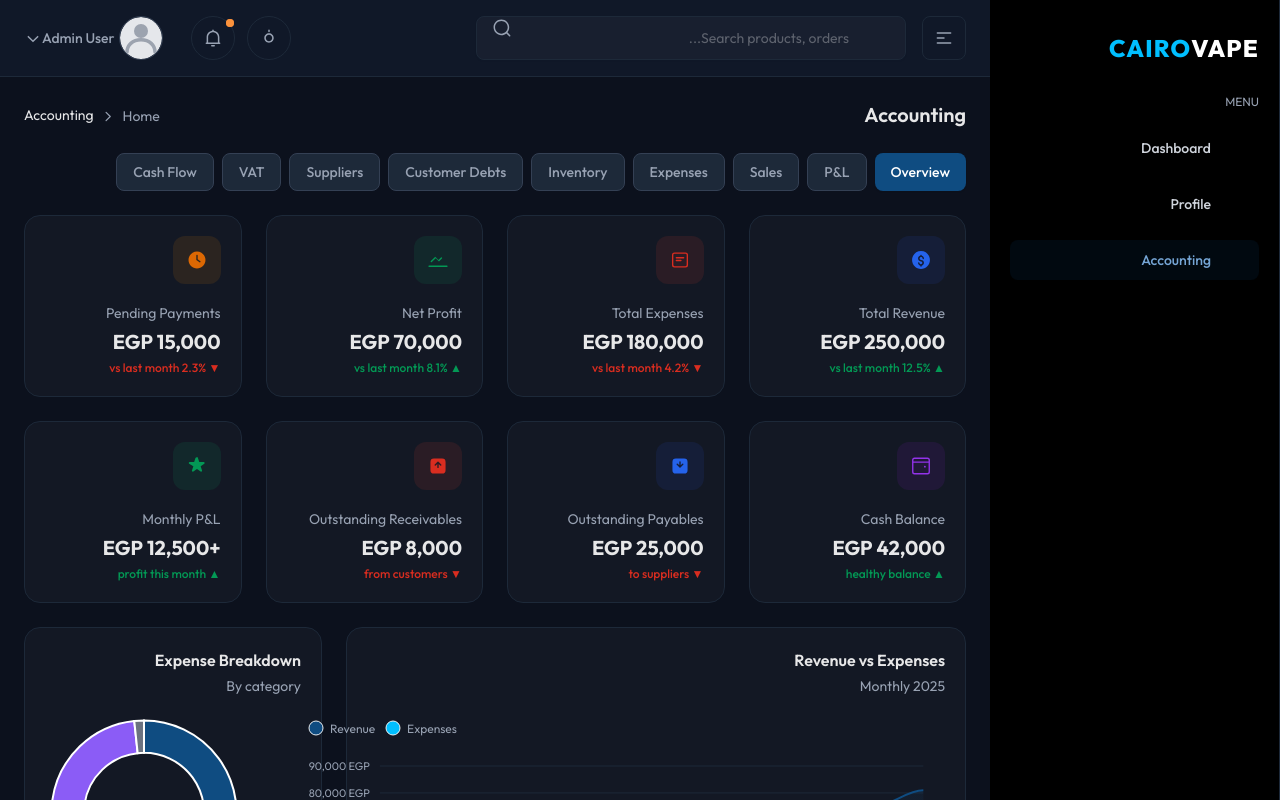
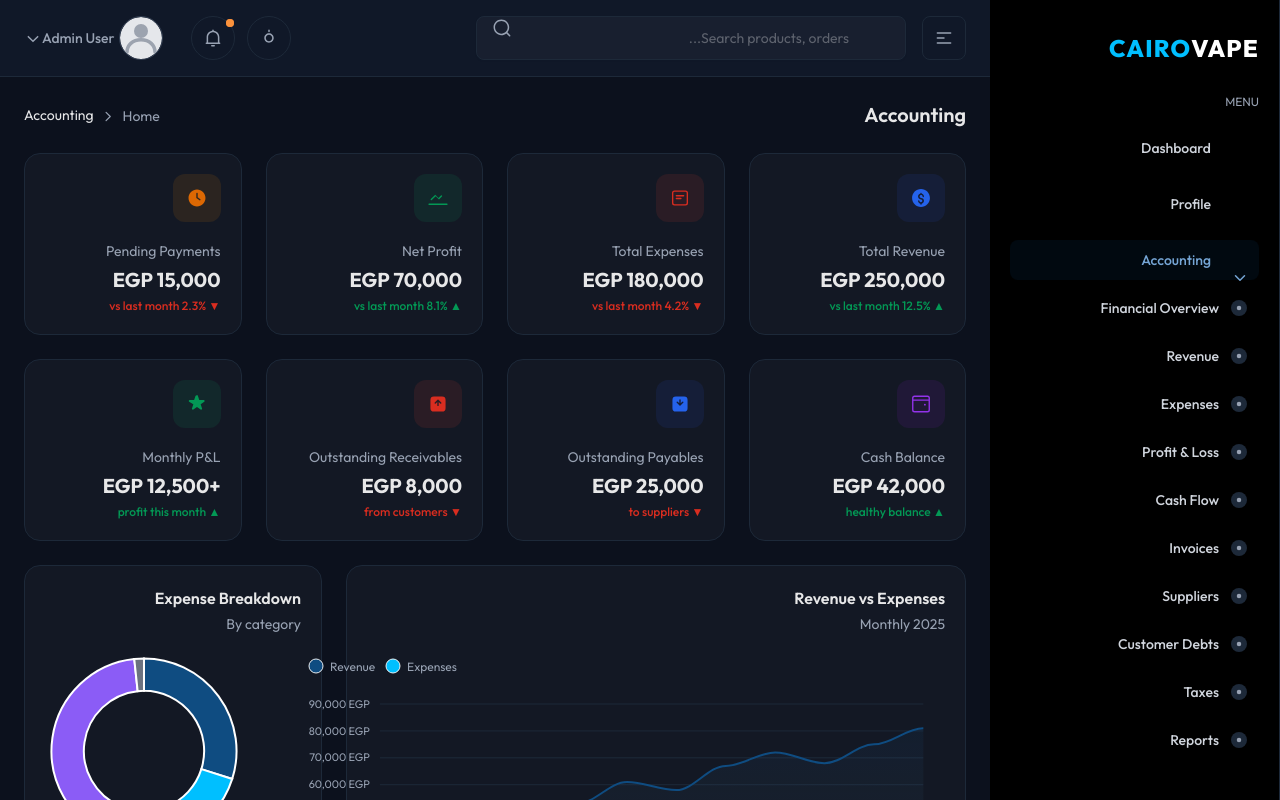
Before and after one commit to saraabdelfatta/e-commerce-website-for-a-vape-store-, a React (Vite) app: page /admin/accounting in a window 1280 px wide. Built offline with nearby package versions, Linux system fonts and the light colour scheme; sample sign-in values are in the browser's storage.

Commit message:
update the accouting page

```diff
--- a/src/App.jsx
+++ b/src/App.jsx
@@ -78,7 +78,7 @@ function App() {
                 >
                   <Route path="dashboard" element={<AdminDashboard />} />
                   <Route path="profile" element={<AdminProfile />} />
-                  <Route path="accounting" element={<AdminAccounting />} />
+                  <Route path="accounting/*" element={<AdminAccounting />} />
                   <Route path="*" element={<Navigate to="/admin/dashboard" replace />} />
                 </Route>
 
--- a/src/admin/components/Sidebar.jsx
+++ b/src/admin/components/Sidebar.jsx
@@ -1,5 +1,5 @@
-import React, { useState } from 'react';
-import { Link, useLocation, useNavigate } from 'react-router-dom';
+import React, { useEffect, useState } from 'react';
+import { Link, useLocation } from 'react-router-dom';
 import Logo from './Logo';
 
 const menuItems = [
@@ -32,6 +32,18 @@ const menuItems = [
         <path fillRule="evenodd" clipRule="evenodd" d="M3.25 6.5C3.25 4.98122 4.48122 3.75 6 3.75H18C19.5188 3.75 20.75 4.98122 20.75 6.5V17.5C20.75 19.0188 19.5188 20.25 18 20.25H6C4.48122 20.25 3.25 19.0188 3.25 17.5V6.5ZM6 5.25C5.30964 5.25 4.75 5.80964 4.75 6.5V17.5C4.75 18.1904 5.30964 18.75 6 18.75H18C18.6904 18.75 19.25 18.1904 19.25 17.5V6.5C19.25 5.80964 18.6904 5.25 18 5.25H6ZM7.25 9.5C7.25 9.08579 7.58579 8.75 8 8.75H16C16.4142 8.75 16.75 9.08579 16.75 9.5C16.75 9.91421 16.4142 10.25 16 10.25H8C7.58579 10.25 7.25 9.91421 7.25 9.5ZM7.25 12.5C7.25 12.0858 7.58579 11.75 8 11.75H16C16.4142 11.75 16.75 12.0858 16.75 12.5C16.75 12.9142 16.4142 13.25 16 13.25H8C7.58579 13.25 7.25 12.9142 7.25 12.5ZM7.25 15.5C7.25 15.0858 7.58579 14.75 8 14.75H12C12.4142 14.75 12.75 15.0858 12.75 15.5C12.75 15.9142 12.4142 16.25 12 16.25H8C7.58579 16.25 7.25 15.9142 7.25 15.5Z" fill=""/>
       </svg>
     ),
+    submenu: [
+      { name: 'Financial Overview', href: '/admin/accounting/overview', icon: 'overview' },
+      { name: 'Revenue', href: '/admin/accounting/revenue', icon: 'revenue' },
+      { name: 'Expenses', href: '/admin/accounting/expenses', icon: 'expenses' },
+      { name: 'Profit & Loss', href: '/admin/accounting/pl', icon: 'pl' },
+      { name: 'Cash Flow', href: '/admin/accounting/cash-flow', icon: 'cash-flow' },
+      { name: 'Invoices', href: '/admin/accounting/invoices', icon: 'invoices' },
+      { name: 'Suppliers', href: '/admin/accounting/suppliers', icon: 'suppliers' },
+      { name: 'Customer Debts', href: '/admin/accounting/customer-debts', icon: 'customer-debts' },
+      { name: 'Taxes', href: '/admin/accounting/taxes', icon: 'taxes' },
+      { name: 'Reports', href: '/admin/accounting/reports', icon: 'reports' },
+    ],
   },
 ];
 
@@ -39,13 +51,19 @@ export const Sidebar = ({ sidebarToggle }) => {
   const location = useLocation();
   const [openDropdown, setOpenDropdown] = useState('');
 
-  const currentPage = location.pathname.split('/admin/')[1] || 'dashboard';
+  const currentPath = location.pathname;
+
+  useEffect(() => {
+    if (currentPath.startsWith('/admin/accounting')) {
+      setOpenDropdown('Accounting');
+    }
+  }, [currentPath]);
 
   const toggleDropdown = (name) => {
     setOpenDropdown((prev) => (prev === name ? '' : name));
   };
 
-  const isActive = (page) => currentPage === page;
+  const isActive = (href) => currentPath === href || currentPath.startsWith(`${href}/`);
 
   return (
     <aside
@@ -74,21 +92,73 @@ export const Sidebar = ({ sidebarToggle }) => {
             </h3>
 
             <ul className="flex flex-col gap-4 mb-6">
-              {menuItems.map((item) => (
+              {menuItems.map((item) => {
+                const active = isActive(item.href);
+                return (
                   <li key={item.name}>
+                    {item.submenu ? (
+                      <div className="relative">
+                        <div className={`menu-item group ${active ? 'menu-item-active' : 'menu-item-inactive'}`}>
+                          <button
+                            type="button"
+                            onClick={() => toggleDropdown(item.name)}
+                            className="flex-1 flex items-center gap-3 text-left"
+                          >
+                            <span className={active ? 'menu-item-icon-active' : 'menu-item-icon-inactive'}>
+                              {item.icon}
+                            </span>
+                            <span className={`menu-item-text ${sidebarToggle ? 'lg:hidden' : ''}`}>
+                              {item.name}
+                            </span>
+                          </button>
+                          <button
+                            type="button"
+                            onClick={(e) => {
+                              e.preventDefault();
+                              e.stopPropagation();
+                              toggleDropdown(item.name);
+                            }}
+                            className={`menu-item-arrow ${openDropdown === item.name ? 'menu-item-arrow-active' : 'menu-item-arrow-inactive'} ${sidebarToggle ? 'hidden' : ''}`}
+                            aria-label={`${openDropdown === item.name ? 'Collapse' : 'Expand'} ${item.name} submenu`}
+                          >
+                            <svg width="18" height="18" viewBox="0 0 24 24" fill="none" xmlns="http://www.w3.org/2000/svg">
+                              <path d="M6 9l6 6 6-6" stroke="currentColor" strokeWidth="2" strokeLinecap="round" strokeLinejoin="round" />
+                            </svg>
+                          </button>
+                        </div>
+                        <div className={`${openDropdown === item.name && !sidebarToggle ? 'flex' : 'hidden'} menu-dropdown flex-col gap-2 mt-2`}>
+                          {item.submenu.map((sub) => (
+                            <Link
+                              key={sub.name}
+                              to={sub.href}
+                              className={`menu-dropdown-item ${isActive(sub.href) ? 'menu-dropdown-item-active' : 'menu-dropdown-item-inactive'}`}
+                            >
+                              <span className={`inline-flex h-4 w-4 items-center justify-center rounded-full ${isActive(sub.href) ? 'bg-brand-500 text-white' : 'bg-gray-100 text-gray-500 dark:bg-gray-800 dark:text-gray-400'}`}>
+                                <svg width="6" height="6" viewBox="0 0 8 8" fill="currentColor" xmlns="http://www.w3.org/2000/svg">
+                                  <circle cx="4" cy="4" r="3" />
+                                </svg>
+                              </span>
+                              <span>{sub.name}</span>
+                            </Link>
+                          ))}
+                        </div>
+                      </div>
+                    ) : (
                       <Link
                         to={item.href}
-                    className={`menu-item group ${isActive(item.page) ? 'menu-item-active' : 'menu-item-inactive'}`}
+                        className={`menu-item group ${active ? 'menu-item-active' : 'menu-item-inactive'}`}
                       >
-                    <span className={isActive(item.page) ? 'menu-item-icon-active' : 'menu-item-icon-inactive'}>
+                        <span className={active ? 'menu-item-icon-active' : 'menu-item-icon-inactive'}>
                           {item.icon}
                         </span>
                         <span className={`menu-item-text ${sidebarToggle ? 'lg:hidden' : ''}`}>
                           {item.name}
                         </span>
                       </Link>
+                    )}
                   </li>
-              ))}
+                );
+              })}
 
             </ul>
           </div>
--- a/src/admin/pages/AdminAccounting.jsx
+++ b/src/admin/pages/AdminAccounting.jsx
@@ -1,4 +1,5 @@
-import React, { useState } from 'react';
+import React, { useEffect, useState } from 'react';
+import { useLocation } from 'react-router-dom';
 import Breadcrumb from '../components/Breadcrumb';
 import ReactApexChart from 'react-apexcharts';
 
@@ -15,13 +16,13 @@ const salesData = [
 ];
 
 const expenseData = [
-  { name: 'Warehouse Rent',         category: 'Rent',        amount: 15000, date: 'Jun 1, 2025',  notes: 'Monthly rent' },
-  { name: 'Staff Salaries',         category: 'Salaries',    amount: 32000, date: 'Jun 1, 2025',  notes: '4 employees' },
-  { name: 'Instagram & Facebook Ads', category: 'Marketing', amount: 8000,  date: 'Jun 5, 2025',  notes: 'Summer campaign' },
-  { name: 'DHL Shipping Fees',      category: 'Shipping',    amount: 3200,  date: 'Jun 10, 2025', notes: 'Monthly courier' },
-  { name: 'Electricity Bill',       category: 'Utilities',   amount: 2100,  date: 'Jun 15, 2025', notes: 'June bill' },
-  { name: 'SMOK Stock Order',       category: 'Inventory',   amount: 45000, date: 'Jun 18, 2025', notes: 'New stock batch' },
-  { name: 'Packaging Materials',    category: 'Miscellaneous', amount: 1800, date: 'Jun 20, 2025', notes: 'Boxes & bags' },
+  { id: 'e1', name: 'Warehouse Rent',         category: 'Rent',        amount: 15000, date: 'Jun 1, 2025',  notes: 'Monthly rent' },
+  { id: 'e2', name: 'Staff Salaries',         category: 'Salaries',    amount: 32000, date: 'Jun 1, 2025',  notes: '4 employees' },
+  { id: 'e3', name: 'Instagram & Facebook Ads', category: 'Marketing', amount: 8000,  date: 'Jun 5, 2025',  notes: 'Summer campaign' },
+  { id: 'e4', name: 'DHL Shipping Fees',      category: 'Shipping',    amount: 3200,  date: 'Jun 10, 2025', notes: 'Monthly courier' },
+  { id: 'e5', name: 'Electricity Bill',       category: 'Utilities',   amount: 2100,  date: 'Jun 15, 2025', notes: 'June bill' },
+  { id: 'e6', name: 'SMOK Stock Order',       category: 'Inventory',   amount: 45000, date: 'Jun 18, 2025', notes: 'New stock batch' },
+  { id: 'e7', name: 'Packaging Materials',    category: 'Miscellaneous', amount: 1800, date: 'Jun 20, 2025', notes: 'Boxes & bags' },
 ];
 
 const inventoryData = [
@@ -267,11 +268,23 @@ const SalesAccounting = () => {
 
 // 4. Expense Management
 const ExpenseManagement = () => {
+  const categories = ['All','Rent','Salaries','Marketing','Shipping','Utilities','Inventory','Miscellaneous'];
   const [showForm, setShowForm] = useState(false);
-  const categories = ['All','Rent','Salaries','Marketing','Shipping','Utilities','Inventory','Miscellaneous'];
   const [cat, setCat] = useState('All');
-  const filtered = cat === 'All' ? expenseData : expenseData.filter(e => e.category === cat);
-  const total = filtered.reduce((s, e) => s + e.amount, 0);
+  const [expenses, setExpenses] = useState([]);
+  const [form, setForm] = useState({ name: '', category: 'Rent', amount: '', date: '', notes: '' });
+
+  useEffect(() => {
+    const stored = localStorage.getItem('adminExpenseData');
+    setExpenses(stored ? JSON.parse(stored) : expenseData);
+  }, []);
+
+  useEffect(() => {
+    localStorage.setItem('adminExpenseData', JSON.stringify(expenses));
+  }, [expenses]);
+
+  const filtered = cat === 'All' ? expenses : expenses.filter(e => e.category === cat);
+  const total = filtered.reduce((s, e) => s + Number(e.amount || 0), 0);
 
   const catColors = {
     Rent: 'bg-blue-50 text-blue-600 dark:bg-blue-500/15 dark:text-blue-400',
@@ -305,52 +318,120 @@ const ExpenseManagement = () => {
         <div className="mb-4 p-4 rounded-xl border border-gray-200 dark:border-gray-700 bg-gray-50 dark:bg-white/[0.02]">
           <h4 className="text-sm font-semibold text-gray-700 dark:text-gray-300 mb-3">New Expense</h4>
           <div className="grid grid-cols-1 sm:grid-cols-2 lg:grid-cols-3 gap-3">
-            {[{label:'Expense Name',id:'exp-name',type:'text',placeholder:'e.g. Rent'},
-              {label:'Amount (EGP)',id:'exp-amount',type:'number',placeholder:'0'},
-              {label:'Date',id:'exp-date',type:'date',placeholder:''},
-            ].map(f => (
-              <div key={f.id}>
-                <label className="block text-xs font-medium text-gray-600 dark:text-gray-400 mb-1">{f.label}</label>
-                <input type={f.type} id={f.id} placeholder={f.placeholder}
-                  className="w-full rounded-lg border border-gray-200 bg-white px-3 py-2 text-sm text-gray-800 dark:border-gray-700 dark:bg-gray-900 dark:text-white/90" />
+            {[
+              { label: 'Expense Name', key: 'name', type: 'text', placeholder: 'e.g. Rent' },
+              { label: 'Amount (EGP)', key: 'amount', type: 'number', placeholder: '0' },
+              { label: 'Date', key: 'date', type: 'date', placeholder: '' },
+            ].map((field) => (
+              <div key={field.key}>
+                <label className="block text-xs font-medium text-gray-600 dark:text-gray-400 mb-1">{field.label}</label>
+                <input
+                  type={field.type}
+                  value={form[field.key]}
+                  onChange={(e) => setForm((prev) => ({ ...prev, [field.key]: e.target.value }))}
+                  placeholder={field.placeholder}
+                  className="w-full rounded-lg border border-gray-200 bg-white px-3 py-2 text-sm text-gray-800 dark:border-gray-700 dark:bg-gray-900 dark:text-white/90"
+                />
               </div>
             ))}
             <div>
               <label className="block text-xs font-medium text-gray-600 dark:text-gray-400 mb-1">Category</label>
-              <select className="w-full rounded-lg border border-gray-200 bg-white px-3 py-2 text-sm text-gray-800 dark:border-gray-700 dark:bg-gray-900 dark:text-white/90">
-                {categories.filter(c => c !== 'All').map(c => <option key={c}>{c}</option>)}
+              <select
+                value={form.category}
+                onChange={(e) => setForm((prev) => ({ ...prev, category: e.target.value }))}
+                className="w-full rounded-lg border border-gray-200 bg-white px-3 py-2 text-sm text-gray-800 dark:border-gray-700 dark:bg-gray-900 dark:text-white/90"
+              >
+                {categories.filter(c => c !== 'All').map((c) => (
+                  <option key={c} value={c}>{c}</option>
+                ))}
               </select>
             </div>
             <div>
               <label className="block text-xs font-medium text-gray-600 dark:text-gray-400 mb-1">Notes</label>
-              <input type="text" placeholder="Optional notes"
-                className="w-full rounded-lg border border-gray-200 bg-white px-3 py-2 text-sm text-gray-800 dark:border-gray-700 dark:bg-gray-900 dark:text-white/90" />
+              <input
+                type="text"
+                value={form.notes}
+                onChange={(e) => setForm((prev) => ({ ...prev, notes: e.target.value }))}
+                placeholder="Optional notes"
+                className="w-full rounded-lg border border-gray-200 bg-white px-3 py-2 text-sm text-gray-800 dark:border-gray-700 dark:bg-gray-900 dark:text-white/90"
+              />
             </div>
             <div className="flex items-end gap-2">
-              <button onClick={() => setShowForm(false)} className="flex-1 rounded-lg border border-gray-200 bg-white px-3 py-2 text-sm font-medium text-gray-700 hover:bg-gray-50 dark:border-gray-700 dark:bg-gray-800 dark:text-gray-400">Cancel</button>
-              <button className="flex-1 rounded-lg bg-brand-500 px-3 py-2 text-sm font-medium text-white hover:bg-brand-600">Save</button>
+              <button
+                type="button"
+                onClick={() => {
+                  setShowForm(false);
+                  setForm({ name: '', category: 'Rent', amount: '', date: '', notes: '' });
+                }}
+                className="flex-1 rounded-lg border border-gray-200 bg-white px-3 py-2 text-sm font-medium text-gray-700 hover:bg-gray-50 dark:border-gray-700 dark:bg-gray-800 dark:text-gray-400"
+              >
+                Cancel
+              </button>
+              <button
+                type="button"
+                onClick={() => {
+                  if (!form.name || !form.amount || !form.date) return;
+                  setExpenses((prev) => [
+                    ...prev,
+                    {
+                      id: `e${Date.now()}`,
+                      name: form.name,
+                      category: form.category,
+                      amount: Number(form.amount),
+                      date: form.date,
+                      notes: form.notes,
+                    },
+                  ]);
+                  setForm({ name: '', category: 'Rent', amount: '', date: '', notes: '' });
+                  setShowForm(false);
+                }}
+                className="flex-1 rounded-lg bg-brand-500 px-3 py-2 text-sm font-medium text-white hover:bg-brand-600"
+              >
+                Save
+              </button>
             </div>
           </div>
         </div>
       )}
 
       <div className="overflow-x-auto">
-        <table className="min-w-full">
+        <table className="min-w-full table-fixed border-collapse">
           <thead>
             <tr className="border-y border-gray-100 dark:border-gray-800">
-              {['Expense','Category','Amount','Date','Notes'].map(h => (
-                <th key={h} className="py-3 pr-4 text-left text-xs font-medium text-gray-500 dark:text-gray-400">{h}</th>
+              {['Expense','Category','Amount','Date','Notes','Actions'].map((h) => (
+                <th
+                  key={h}
+                  className={`py-3 px-3 text-left text-xs font-semibold uppercase tracking-wide text-gray-500 dark:text-gray-400 ${
+                    h === 'Expense' ? 'w-[24%]' :
+                    h === 'Category' ? 'w-[14%]' :
+                    h === 'Amount' ? 'w-[12%] text-right' :
+                    h === 'Date' ? 'w-[14%]' :
+                    h === 'Notes' ? 'w-[26%]' :
+                    'w-[10%]'
+                  }`}
+                >
+                  {h}
+                </th>
               ))}
             </tr>
           </thead>
           <tbody className="divide-y divide-gray-100 dark:divide-gray-800">
-            {filtered.map((e, i) => (
-              <tr key={i} className="hover:bg-gray-50 dark:hover:bg-white/[0.02] transition-colors">
-                <td className="py-3 pr-4 text-sm font-medium text-gray-800 dark:text-white/90">{e.name}</td>
-                <td className="py-3 pr-4"><Badge label={e.category} className={catColors[e.category] || ''} /></td>
-                <td className="py-3 pr-4 text-sm font-semibold text-error-600">{e.amount.toLocaleString()} EGP</td>
-                <td className="py-3 pr-4 text-sm text-gray-500 dark:text-gray-400 whitespace-nowrap">{e.date}</td>
-                <td className="py-3 text-sm text-gray-500 dark:text-gray-400">{e.notes}</td>
+            {filtered.map((e) => (
+              <tr key={e.id} className="hover:bg-gray-50 dark:hover:bg-white/[0.02] transition-colors">
+                <td className="py-2 px-3 text-sm font-semibold text-gray-800 dark:text-white/90">{e.name}</td>
+                <td className="py-2 px-3"><Badge label={e.category} className={catColors[e.category] || ''} /></td>
+                <td className="py-2 px-3 text-sm font-semibold text-error-600 text-right">{Number(e.amount).toLocaleString()} EGP</td>
+                <td className="py-2 px-3 text-sm text-gray-500 dark:text-gray-400 whitespace-nowrap">{e.date}</td>
+                <td className="py-2 px-3 text-sm text-gray-500 dark:text-gray-400">{e.notes}</td>
+                <td className="py-2 px-3">
+                  <button
+                    type="button"
+                    onClick={() => setExpenses((prev) => prev.filter((item) => item.id !== e.id))}
+                    className="rounded-lg border border-gray-200 bg-white px-3 py-1 text-xs font-medium text-gray-700 hover:bg-gray-50 dark:border-gray-700 dark:bg-gray-800 dark:text-gray-300 dark:hover:bg-white/[0.06]"
+                  >
+                    Delete
+                  </button>
+                </td>
               </tr>
             ))}
           </tbody>
@@ -502,29 +583,31 @@ const VatManagement = () => {
 // ─────────────────────────────────────────────
 
 export const AdminAccounting = () => {
-  const sections = [
-    'Overview', 'P&L', 'Sales', 'Expenses',
-    'Inventory', 'Customer Debts', 'Suppliers', 'VAT', 'Cash Flow',
-  ];
-  const [activeSection, setActiveSection] = useState('Overview');
+  const location = useLocation();
+
+  const sectionKey = location.pathname.replace('/admin/accounting', '').replace(/^\//, '');
+  const sectionMap = {
+    '': 'Overview',
+    overview: 'Overview',
+    revenue: 'Revenue',
+    expenses: 'Expenses',
+    'profit-loss': 'Profit & Loss',
+    pl: 'P&L',
+    'cash-flow': 'Cash Flow',
+    invoices: 'Invoices',
+    suppliers: 'Suppliers',
+    'customer-debts': 'Customer Debts',
+    taxes: 'Taxes',
+    vat: 'VAT',
+    reports: 'Reports',
+    inventory: 'Inventory',
+    sales: 'Sales',
+  };
+  const activeSection = sectionMap[sectionKey] || 'Overview';
 
   return (
     <>
       <Breadcrumb pageName="Accounting" />
-
-      {/* Section Navigation */}
-      <div className="mb-6 flex gap-2 flex-wrap">
-        {sections.map(s => (
-          <button key={s} onClick={() => setActiveSection(s)}
-            className={`rounded-lg px-4 py-2 text-sm font-medium transition-colors ${
-              activeSection === s
-                ? 'bg-brand-500 text-white shadow-sm'
-                : 'border border-gray-200 bg-white text-gray-600 hover:bg-gray-50 dark:border-gray-700 dark:bg-gray-800 dark:text-gray-400 dark:hover:bg-white/[0.05]'
-            }`}>
-            {s}
-          </button>
-        ))}
-      </div>
 
       {/* Section Content */}
       <div className="space-y-6">
@@ -554,7 +637,37 @@ export const AdminAccounting = () => {
         {activeSection === 'Customer Debts' && <CustomerDebts />}
         {activeSection === 'Suppliers'      && <SupplierAccounting />}
         {activeSection === 'VAT'            && <VatManagement />}
-
+        {activeSection === 'Revenue'        && (
+          <SectionCard title="Revenue">
+            <p className="text-sm text-gray-500 dark:text-gray-400 mb-4">
+              Revenue analytics and monthly growth trends are shown here.
+            </p>
+            <div className="rounded-2xl border border-gray-200 bg-white p-5 dark:border-gray-800 dark:bg-white/[0.03]">
+              <ReactApexChart options={revenueExpenseChart.options} series={[revenueExpenseChart.series[0]]} type="area" height={280} />
+            </div>
+          </SectionCard>
+        )}
+        {activeSection === 'Invoices'      && (
+          <SectionCard title="Invoices">
+            <p className="text-sm text-gray-500 dark:text-gray-400">
+              Invoices will appear here once your accounting workflow is connected.
+            </p>
+          </SectionCard>
+        )}
+        {activeSection === 'Taxes'         && (
+          <SectionCard title="Taxes">
+            <p className="text-sm text-gray-500 dark:text-gray-400">
+              Tax summaries and declarations are managed in this section.
+            </p>
+          </SectionCard>
+        )}
+        {activeSection === 'Reports'       && (
+          <SectionCard title="Reports">
+            <p className="text-sm text-gray-500 dark:text-gray-400">
+              Consolidated financial reports and export options are available here.
+            </p>
+          </SectionCard>
+        )}
         {activeSection === 'Cash Flow' && (
           <div className="grid grid-cols-12 gap-4 md:gap-6">
             <div className="col-span-12 xl:col-span-8 rounded-2xl border border-gray-200 bg-white p-5 dark:border-gray-800 dark:bg-white/[0.03]">
--- a/src/admin/styles/admin-fix.css
+++ b/src/admin/styles/admin-fix.css
@@ -86,7 +86,6 @@
 .sidebar:hover .menu-group-icon { display: none; }
 .sidebar:hover .menu-item-text { display: inline; }
 .sidebar:hover .menu-item-arrow { display: block; }
-.sidebar:hover .menu-dropdown { display: flex; }
 
 /* ── ADMIN WRAPPER ──────────────────────────────────────────── */
 .admin-dashboard-wrapper {
--- a/src/admin/styles/style.css
+++ b/src/admin/styles/style.css
@@ -311,10 +311,6 @@ layer(base);
 
 .sidebar:hover .menu-item-arrow {
   display: block;
-}
-
-.sidebar:hover .menu-dropdown {
-  display: flex;
 }
 
 .tableCheckbox:checked ~ span span {
```
Lines whose indentation alone changed are shown as unchanged.
